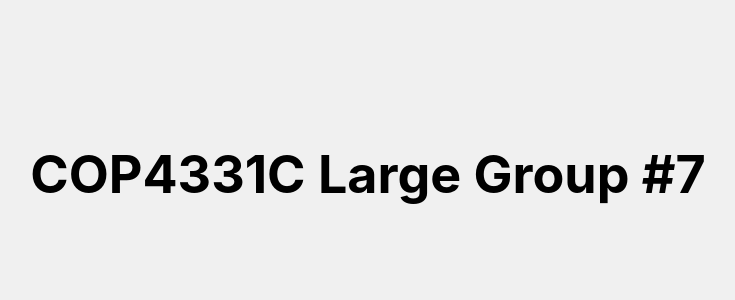
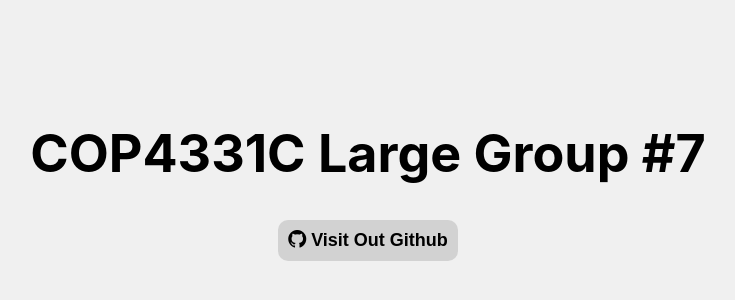
Before and after one commit to COP4331-Large-Project/server, a React (Create React App) app in the folder client/: page / in a window 1280 px wide. Shown: the part 226-526 px from the top of the page, without its empty margins (272-1007 px from the left). Built offline with nearby package versions, Linux system fonts and the light colour scheme.

Commit message:
Add button component

```diff
--- a/client/src/components/App.jsx
+++ b/client/src/components/App.jsx
@@ -1,7 +1,13 @@
 import React from 'react';
 import '../scss/App.scss';
+import '../scss/button.scss';
 import 'bootstrap-icons/font/bootstrap-icons.css';
 import { BrowserRouter as Router, Switch, Route } from 'react-router-dom';
+import Button from './Button.jsx';
+
+function goToGithub() {
+  window.location.href = 'https://github.com/COP4331-Large-Project';
+}
 
 function App() {
   return (
@@ -14,6 +20,10 @@ function App() {
                 <div className="Card">
                   <h1>COP4331C Large Group #7</h1>
                 </div>
+                <Button variant="dark" onClick={goToGithub}>
+                  <i className="bi bi-github"> </i>
+                  Visit Out Github
+                </Button>
               </div>
             </header>
           </div>
--- /dev/null
+++ b/client/src/components/Button.jsx
@@ -0,0 +1,24 @@
+import React from 'react';
+import PropTypes from 'prop-types';
+
+function Button({ variant, children, onClick }) {
+  return (
+    <button onClick={onClick} type="button" className={`btn btn-${variant}`}>
+      {children}
+    </button>
+  );
+}
+
+Button.defaultProps = {
+  variant: 'primary',
+  children: [],
+  onClick: () => {},
+};
+
+Button.propTypes = {
+  variant: PropTypes.string,
+  children: PropTypes.node,
+  onClick: PropTypes.func,
+};
+
+export default Button;
--- /dev/null
+++ b/client/src/scss/button.css
@@ -0,0 +1,66 @@
+.btn {
+  padding: 10px;
+  border-radius: 10px;
+  font-weight: 600;
+  font-size: 18px;
+  text-decoration: none;
+  border: none;
+  cursor: pointer;
+}
+
+.btn-primary {
+  color: #0058b1;
+  background-color: rgba(101, 177, 255, 0.2);
+  transition: 0.5s;
+}
+.btn-primary:hover {
+  background-color: #0058b1;
+  color: white;
+  transition: 0.5s;
+}
+
+.btn-danger {
+  color: #ff0a00;
+  background-color: rgba(255, 182, 179, 0.2);
+  transition: 0.5s;
+}
+.btn-danger:hover {
+  background-color: #ff0a00;
+  color: white;
+  transition: 0.5s;
+}
+
+.btn-success {
+  color: #00a813;
+  background-color: rgba(92, 255, 110, 0.2);
+  transition: 0.5s;
+}
+.btn-success:hover {
+  background-color: #00a813;
+  color: white;
+  transition: 0.5s;
+}
+
+.btn-warning {
+  color: #e3c010;
+  background-color: rgba(249, 236, 172, 0.2);
+  transition: 0.5s;
+}
+.btn-warning:hover {
+  background-color: #e3c010;
+  color: white;
+  transition: 0.5s;
+}
+
+.btn-dark {
+  color: black;
+  background-color: rgba(89, 89, 89, 0.2);
+  transition: 0.5s;
+}
+.btn-dark:hover {
+  background-color: black;
+  color: white;
+  transition: 0.5s;
+}
+
+/*# sourceMappingURL=button.css.map */
--- /dev/null
+++ b/client/src/scss/button.scss
@@ -0,0 +1,30 @@
+@import 'variables';
+
+@mixin buttonStyle($color) {
+  color: $color;
+  background-color: lighten(rgba($color, 0.2), 35%);
+  transition: 0.5s;
+
+  &:hover {
+    background-color: $color;
+    color: white;
+    transition: 0.5s;
+  }
+}
+
+.btn {
+  padding: 10px;
+  border-radius: 10px;
+  font-weight: 600;
+  font-size: 18px;
+  text-decoration: none;
+  border: none;
+  cursor: pointer;
+}
+
+// Iterate over the color map and construct variants from it's keys and values.
+@each $color, $value in $variant-colors {
+  .btn-#{$color} {
+    @include buttonStyle($value);
+  }
+}
```
